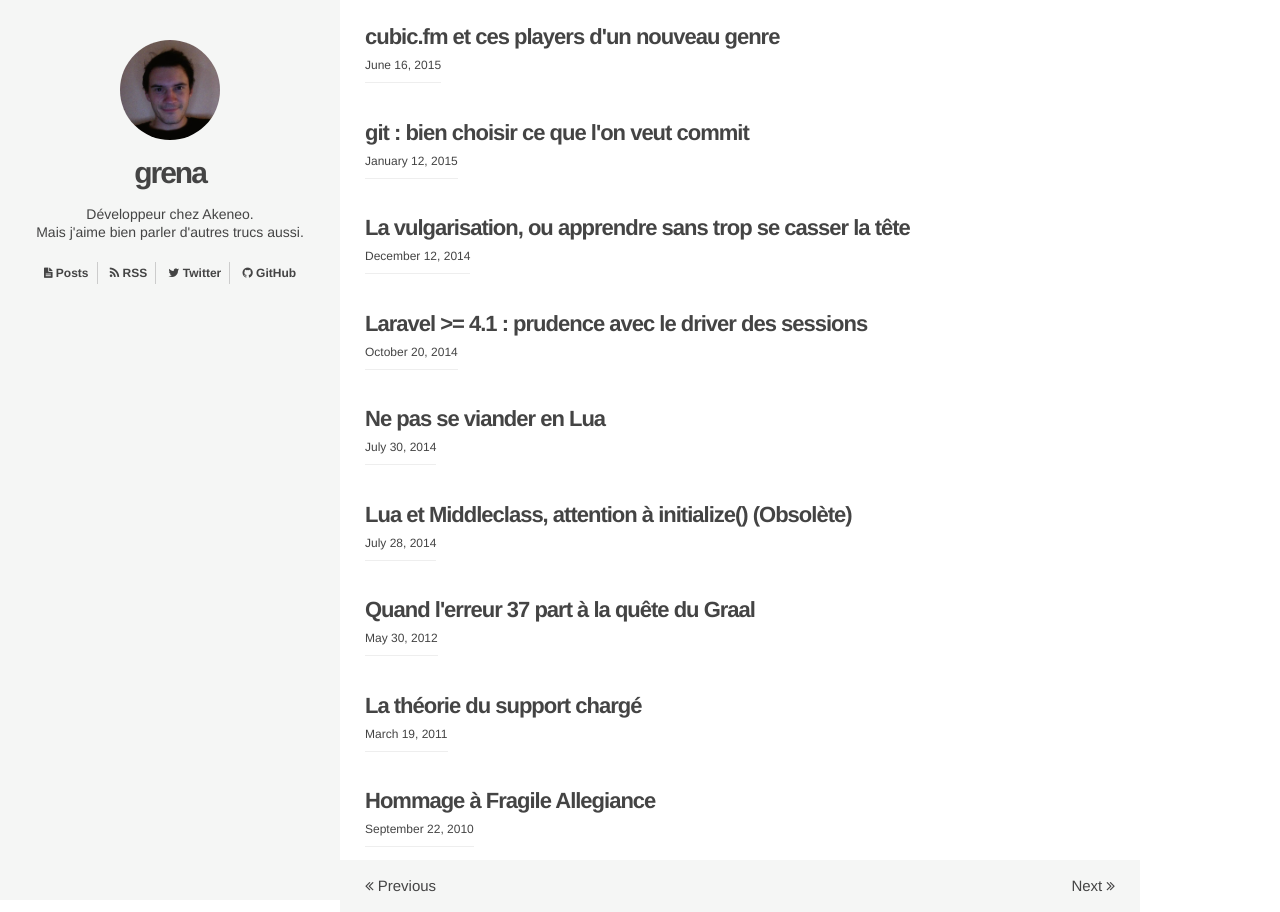
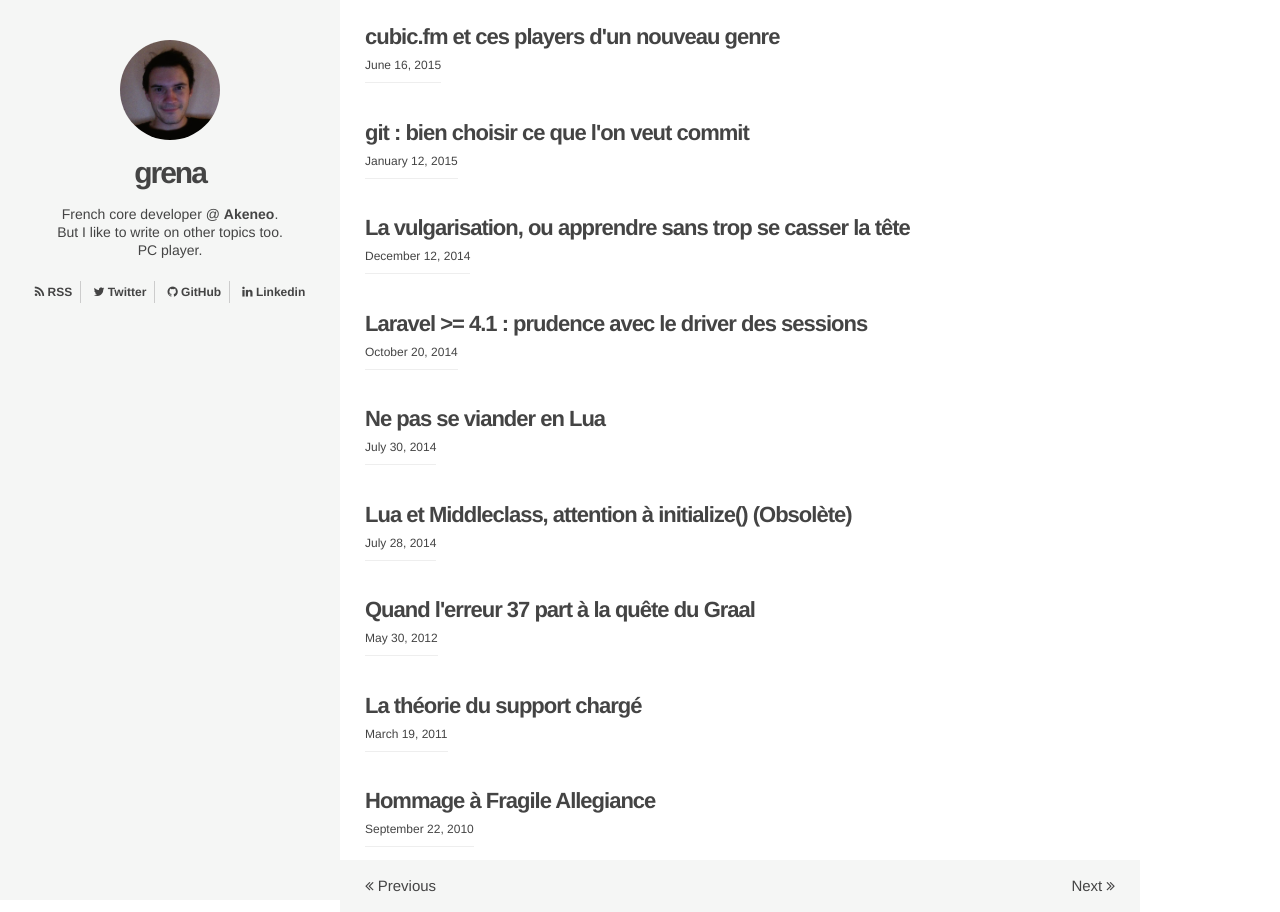
Before and after one commit to grena/grena.github.io, a Jekyll site: the page built from index.html, in a window 1280 px wide. Built offline with Jekyll 4.4.1, drawn with Linux system fonts in a browser that asks for light colours; Markdown is read by kramdown in place of the engine named in the settings; the list of posts is cut into pages by our own code.

Commit message:
Update header.html

```diff
--- a/_includes/header.html
+++ b/_includes/header.html
@@ -21,18 +21,13 @@
         </h1>
         <div class="sidebar__profile-bio clear">
           <p>
-            <!-- Core developer <a href="//twitter.com/akeneopim">@akeneopim</a>. <br> -->
-            Développeur chez Akeneo.<br>
-            Mais j'aime bien parler d'autres trucs aussi. <br>
+            French core developer @ <a href="http://www.akeneo.com/">Akeneo</a>.<br>
+            But I like to write on other topics too. <br>
+            PC player. <br>
           </p>
         </div>
         <nav class="sidebar__profile-nav">
           <ul>
-            <li>
-              <a href="/">
-                <i class="fa fa-file-text"></i> Posts
-              </a>
-            </li>
             <li>
               <a href="//www.grena.fr/feed.xml">
                 <i class="fa fa-rss"></i> RSS
@@ -48,6 +43,11 @@
                 <i class="fa fa-github"></i> GitHub
               </a>
             </li>
+            <li>
+              <a href="https://fr.linkedin.com/pub/adrien-pétremann/2b/8b4/411">
+                <i class="fa fa-linkedin"></i> Linkedin
+              </a>
+            </li>
           </ul>
         </nav>
       </div>
```
